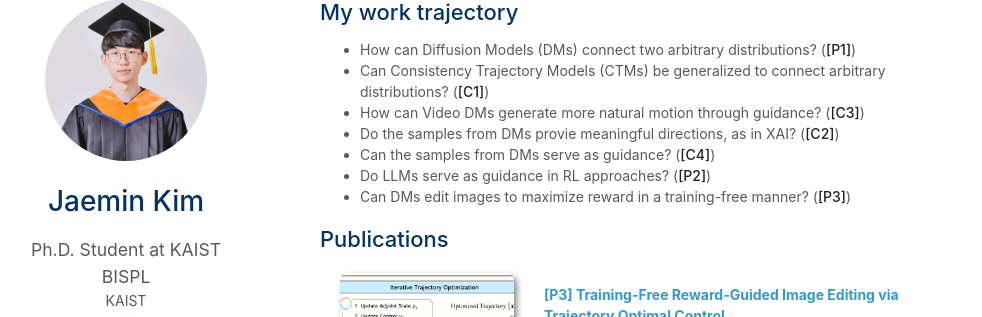
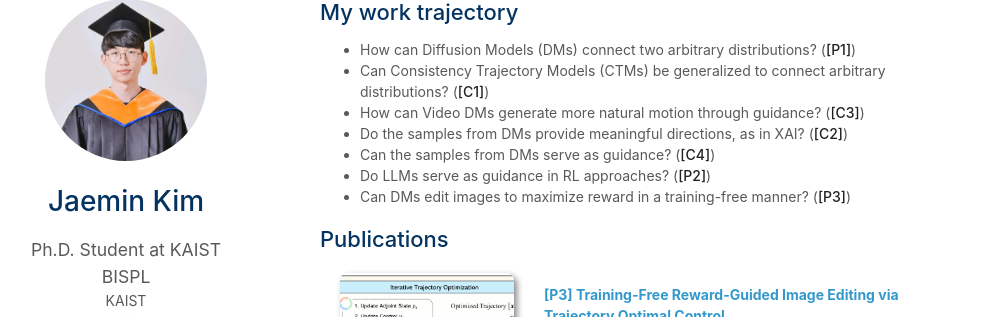
Before and after one commit to kjm981995/kjm981995.github.io, a Jekyll site: the page built from index.md, in a window 1280 px wide and 900 px high, scrolled down 349 px. Shown: the part 135-452 px from the top of the window, without its empty margins (150-1132 px from the left). Built offline with Jekyll 4.4.1, drawn with Linux system fonts in a browser that asks for light colours; a style sheet for code colours, icons or effects is not loaded; our own code applies the rules of GitHub Pages for plain Markdown files.

Commit message:
Update index.md

```diff
--- a/index.md
+++ b/index.md
@@ -24,7 +24,7 @@ I am interested in the <strong>controllability</strong> of advanced generative A
 - How can Diffusion Models (DMs) connect two arbitrary distributions? (**[P1]**)
 - Can Consistency Trajectory Models (CTMs) be generalized to connect arbitrary distributions? (**[C1]**)
 - How can Video DMs generate more natural motion through guidance? (**[C3]**)
-- Do the samples from DMs provie meaningful directions, as in XAI? (**[C2]**)
+- Do the samples from DMs provide meaningful directions, as in XAI? (**[C2]**)
 - Can the samples from DMs serve as guidance? (**[C4]**)
 - Do LLMs serve as guidance in RL approaches? (**[P2]**)
 - Can DMs edit images to maximize reward in a training-free manner? (**[P3]**)
```
